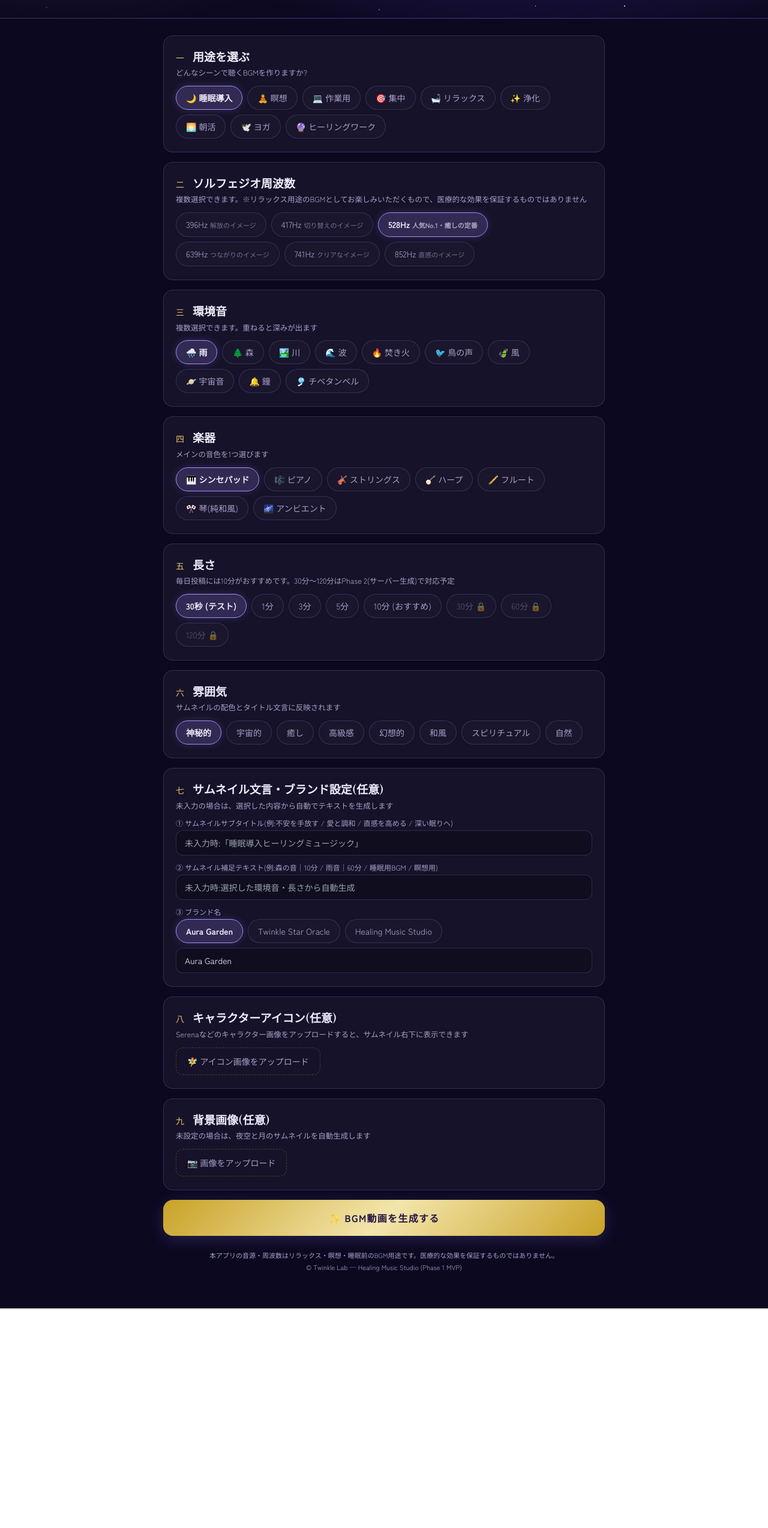
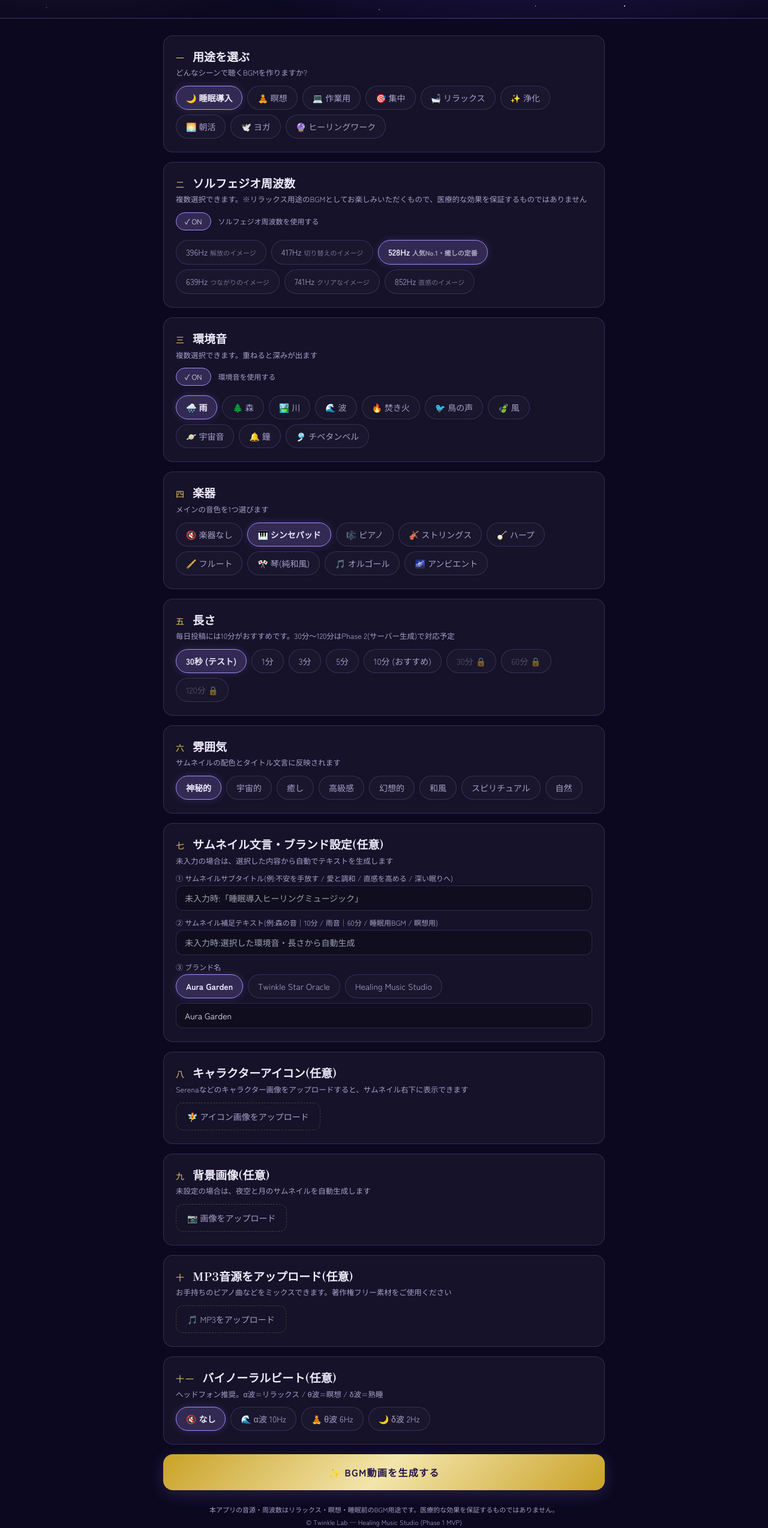
Before and after one commit to sincere1229/healing-music-studio, a Next.js app: page / in a window 1280 px wide. Shown: the part 250-2797 px from the top of the page at 60% size. Before the commit the page ends 2431 px from the top, so only its background shows below. Built offline with nearby package versions, Linux system fonts and the light colour scheme.

Commit message:
Update HealingMusicStudio.jsx

```diff
--- a/components/HealingMusicStudio.jsx
+++ b/components/HealingMusicStudio.jsx
@@ -109,12 +109,14 @@ const AMBIENTS = [
 ];
 
 const INSTRUMENTS = [
+  { id: "none", label: "楽器なし", emoji: "🔇" },
   { id: "pad", label: "シンセパッド", emoji: "🎹" },
   { id: "piano", label: "ピアノ", emoji: "🎼" },
   { id: "strings", label: "ストリングス", emoji: "🎻" },
   { id: "harp", label: "ハープ", emoji: "🪕" },
   { id: "flute", label: "フルート", emoji: "🪈" },
   { id: "koto", label: "琴(純和風)", emoji: "🎌" },
+  { id: "musicbox", label: "オルゴール", emoji: "🎵" },
   { id: "ambient", label: "アンビエント", emoji: "🌌" },
 ];
 
@@ -203,7 +205,7 @@ function chirp(ctx, out, t, vol = 0.028) {
   o.stop(t + 0.45);
 }
 
-async function renderAudio({ freqs, ambients, instrument, duration }) {
+async function renderAudio({ freqs, ambients, instrument, duration, uploadedMp3Buffer, mp3Vol, binauralType, binauralVol, useFreqs, useAmbients }) {
   const sr = 44100;
   const OAC = window.OfflineAudioContext || window.webkitOfflineAudioContext;
   if (!OAC) throw new Error("この端末では音声生成(OfflineAudioContext)が利用できません。");
@@ -223,9 +225,44 @@ async function renderAudio({ freqs, ambients, instrument, duration }) {
   master.gain.linearRampToValueAtTime(0, duration);
   master.connect(comp);
 
+  /* --- アップロードMP3音源 --- */
+  if (uploadedMp3Buffer) {
+    const mp3Gain = ctx.createGain();
+    mp3Gain.gain.value = (mp3Vol || 80) / 100;
+    mp3Gain.connect(master);
+    let offset = 0;
+    while (offset < duration) {
+      const src = ctx.createBufferSource();
+      src.buffer = uploadedMp3Buffer;
+      src.connect(mp3Gain);
+      src.start(offset);
+      offset += uploadedMp3Buffer.duration;
+    }
+  }
+
+  /* --- バイノーラルビート --- */
+  if (binauralType && binauralType !== "none") {
+    const freqMap = { alpha: 10, theta: 6, delta: 2 };
+    const diff = freqMap[binauralType] || 10;
+    const base = 200;
+    const merger = ctx.createChannelMerger(2);
+    const bGain = ctx.createGain();
+    bGain.gain.value = ((binauralVol || 25) / 100) * 0.12;
+    merger.connect(bGain);
+    bGain.connect(comp);
+    const lo = ctx.createOscillator(); lo.frequency.value = base; lo.type = "sine";
+    const ro = ctx.createOscillator(); ro.frequency.value = base + diff; ro.type = "sine";
+    const lg = ctx.createGain(); lg.gain.value = 1;
+    const rg = ctx.createGain(); rg.gain.value = 1;
+    lo.connect(lg); ro.connect(rg);
+    lg.connect(merger, 0, 0); rg.connect(merger, 0, 1);
+    lo.start(0); ro.start(0); lo.stop(duration); ro.stop(duration);
+  }
+
   /* --- ソルフェジオ周波数トーン --- */
-  const n = Math.max(1, freqs.length);
-  freqs.forEach((f, idx) => {
+  const activeFreqs = useFreqs ? freqs : [];
+  const n = Math.max(1, activeFreqs.length);
+  activeFreqs.forEach((f, idx) => {
     [0, 1].forEach((side) => {
       const o = ctx.createOscillator();
       o.type = "sine";
@@ -457,6 +494,38 @@ async function renderAudio({ freqs, ambients, instrument, duration }) {
     });
   }
 
+  /* --- オルゴール --- */
+  if (instrument === "musicbox") {
+    const mbScale = [523.25, 587.33, 659.25, 698.46, 783.99, 880, 987.77, 1046.5];
+    const mbPluck = (t, f, vol = 0.09) => {
+      const harmonics = [1, 2, 3, 4, 6];
+      harmonics.forEach((h, i) => {
+        const o = ctx.createOscillator();
+        o.type = "sine";
+        o.frequency.value = f * h;
+        const g = ctx.createGain();
+        const v = vol / (1 + i * 1.8);
+        g.gain.setValueAtTime(v, t);
+        g.gain.exponentialRampToValueAtTime(0.0001, t + 3.5 - i * 0.4);
+        o.connect(g);
+        g.connect(master);
+        o.start(t);
+        o.stop(t + 4);
+      });
+    };
+    const patterns = [
+      [0, 2, 4, 5, 7], [0, 3, 5, 7, 0], [4, 5, 7, 5, 4],
+    ];
+    let patIdx = 0;
+    scheduleEvents(duration, 2.5, 5.5, (t) => {
+      const pat = patterns[patIdx % patterns.length];
+      pat.forEach((idx, k) => {
+        mbPluck(t + k * 0.35, mbScale[idx % mbScale.length], 0.07 + Math.random() * 0.03);
+      });
+      patIdx++;
+    });
+  }
+
   /* --- 環境音レイヤー --- */
   const addFilteredNoise = (noiseType, setup, vol) => {
     const src = noiseSource(ctx, noiseType);
@@ -469,7 +538,8 @@ async function renderAudio({ freqs, ambients, instrument, duration }) {
     return g;
   };
 
-  ambients.forEach((a) => {
+  const activeAmbients = useAmbients ? ambients : [];
+  activeAmbients.forEach((a) => {
     if (a === "rain")
       addFilteredNoise("white", (src, g) => {
         const hp = ctx.createBiquadFilter();
@@ -1154,6 +1224,19 @@ export default function HealingMusicStudio() {
   const [uploadedImg, setUploadedImg] = useState(null);
   const [uploadedName, setUploadedName] = useState("");
 
+  // MP3アップロード
+  const [uploadedMp3, setUploadedMp3] = useState(null);
+  const [uploadedMp3Name, setUploadedMp3Name] = useState("");
+  const [mp3Vol, setMp3Vol] = useState(80);
+
+  // バイノーラルビート
+  const [binauralType, setBinauralType] = useState("none");
+  const [binauralVol, setBinauralVol] = useState(25);
+
+  // オン/オフ設定
+  const [useFreqs, setUseFreqs] = useState(true);
+  const [useAmbients, setUseAmbients] = useState(true);
+
   // ① サムネイルサブタイトル ② 補足テキスト ③ ブランド名
   const [subtitle, setSubtitle] = useState("");
   const [supplement, setSupplement] = useState("");
@@ -1192,6 +1275,13 @@ export default function HealingMusicStudio() {
   const handleUpload = (e, kind = "bg") => {
     const f = e.target.files && e.target.files[0];
     if (!f) return;
+    if (kind === "mp3") {
+      setUploadedMp3Name(f.name);
+      const reader = new FileReader();
+      reader.onload = (ev) => setUploadedMp3(ev.target.result);
+      reader.readAsArrayBuffer(f);
+      return;
+    }
     const r = new FileReader();
     r.onload = () => {
       const img = new Image();
@@ -1226,7 +1316,7 @@ export default function HealingMusicStudio() {
     setResult(null);
     setVideoProgress(0);
     try {
-      const opts = { freqs, use, ambients, instrument, durationLabel, mood, duration: durationSec, subtitle, supplement, brandName };
+      const opts = { freqs, use, ambients, instrument, durationLabel, mood, duration: durationSec, subtitle, supplement, brandName, useFreqs, useAmbients, binauralType, binauralVol };
       const thumbExtra = { uploadedImg, charIcon, charEnabled, charSize };
 
       // ① サムネイル(YouTube用16:9 + Instagram用1:1)
@@ -1236,10 +1326,17 @@ export default function HealingMusicStudio() {
       const igThumbCanvas = drawThumbnail({ ...opts, ...thumbExtra, width: 1080, height: 1080 });
       const igThumbUrl = igThumbCanvas.toDataURL("image/png");
 
-      // ② 音声生成(簡易合成 / Phase 2 で AI音楽API に差替)
+      // ② 音声生成
       setStep("audio");
-      await new Promise((r) => setTimeout(r, 60)); // UI反映
-      const audioBuffer = await renderAudio(opts);
+      await new Promise((r) => setTimeout(r, 60));
+      // MP3バッファをデコード
+      let uploadedMp3Buffer = null;
+      if (uploadedMp3) {
+        const tmpCtx = new (window.AudioContext || window.webkitAudioContext)();
+        uploadedMp3Buffer = await tmpCtx.decodeAudioData(uploadedMp3.slice(0));
+        tmpCtx.close();
+      }
+      const audioBuffer = await renderAudio({ ...opts, uploadedMp3Buffer, mp3Vol });
       const wavBlob = bufferToWav(audioBuffer);
       const wavUrl = URL.createObjectURL(wavBlob);
       urlsRef.current.push(wavUrl);
@@ -1336,7 +1433,17 @@ export default function HealingMusicStudio() {
         </Section>
 
         <Section T={T} num="二" title="ソルフェジオ周波数" sub="複数選択できます。※リラックス用途のBGMとしてお楽しみいただくもので、医療的な効果を保証するものではありません">
-          {FREQS.map((f) => (
+          <div className="w-full flex items-center gap-3 mb-2">
+            <button
+              onClick={() => setUseFreqs(v => !v)}
+              className="rounded-full text-xs"
+              style={{ padding: "6px 14px", border: `1px solid ${useFreqs ? T.chipOnBorder : T.borderSoft}`, background: useFreqs ? T.chipOn : "transparent", color: useFreqs ? T.text : T.sub }}
+            >
+              {useFreqs ? "✓ ON" : "OFF"}
+            </button>
+            <span style={{ color: T.sub, fontSize: 12 }}>ソルフェジオ周波数を{useFreqs ? "使用する" : "使用しない"}</span>
+          </div>
+          {useFreqs && FREQS.map((f) => (
             <Chip T={T} key={f.hz} on={freqs.includes(f.hz)} onClick={() => toggle(freqs, f.hz, setFreqs)}>
               {f.hz}Hz <span style={{ opacity: 0.65, fontSize: 11 }}>{f.note}</span>
             </Chip>
@@ -1344,7 +1451,17 @@ export default function HealingMusicStudio() {
         </Section>
 
         <Section T={T} num="三" title="環境音" sub="複数選択できます。重ねると深みが出ます">
-          {AMBIENTS.map((a) => (
+          <div className="w-full flex items-center gap-3 mb-2">
+            <button
+              onClick={() => setUseAmbients(v => !v)}
+              className="rounded-full text-xs"
+              style={{ padding: "6px 14px", border: `1px solid ${useAmbients ? T.chipOnBorder : T.borderSoft}`, background: useAmbients ? T.chipOn : "transparent", color: useAmbients ? T.text : T.sub }}
+            >
+              {useAmbients ? "✓ ON" : "OFF"}
+            </button>
+            <span style={{ color: T.sub, fontSize: 12 }}>環境音を{useAmbients ? "使用する" : "使用しない"}</span>
+          </div>
+          {useAmbients && AMBIENTS.map((a) => (
             <Chip T={T} key={a.id} on={ambients.includes(a.id)} onClick={() => toggle(ambients, a.id, setAmbients)}>
               {a.emoji} {a.label}
             </Chip>
@@ -1484,6 +1601,60 @@ export default function HealingMusicStudio() {
           )}
         </Section>
 
+        <Section T={T} num="十" title="MP3音源をアップロード(任意)" sub="お手持ちのピアノ曲などをミックスできます。著作権フリー素材をご使用ください">
+          <div className="w-full grid gap-3">
+            <div className="flex flex-wrap items-center gap-3">
+              <label className="rounded-xl cursor-pointer text-sm" style={{ padding: "12px 18px", border: `1px dashed ${T.border}`, color: T.sub }}>
+                🎵 MP3をアップロード
+                <input type="file" accept="audio/*" onChange={(e) => handleUpload(e, "mp3")} style={{ display: "none" }} />
+              </label>
+              {uploadedMp3Name && (
+                <span className="flex items-center gap-2 text-xs" style={{ color: T.accent }}>
+                  ✓ {uploadedMp3Name}
+                  <button onClick={() => { setUploadedMp3(null); setUploadedMp3Name(""); }} style={{ color: T.sub, textDecoration: "underline" }}>削除</button>
+                </span>
+              )}
+            </div>
+            {uploadedMp3 && (
+              <div>
+                <label className="block text-xs mb-2" style={{ color: T.sub }}>MP3音量 {mp3Vol}%</label>
+                <input
+                  type="range" min="0" max="100" step="1" value={mp3Vol}
+                  onChange={(e) => setMp3Vol(Number(e.target.value))}
+                  className="w-full" style={{ accentColor: T.accent }}
+                />
+              </div>
+            )}
+          </div>
+        </Section>
+
+        <Section T={T} num="十一" title="バイノーラルビート(任意)" sub="ヘッドフォン推奨。α波=リラックス / θ波=瞑想 / δ波=熟睡">
+          <div className="w-full grid gap-3">
+            <div className="flex flex-wrap gap-2">
+              {[
+                { id: "none", label: "なし", emoji: "🔇" },
+                { id: "alpha", label: "α波 10Hz", emoji: "🌊" },
+                { id: "theta", label: "θ波 6Hz", emoji: "🧘" },
+                { id: "delta", label: "δ波 2Hz", emoji: "🌙" },
+              ].map((b) => (
+                <Chip T={T} key={b.id} on={binauralType === b.id} onClick={() => setBinauralType(b.id)}>
+                  {b.emoji} {b.label}
+                </Chip>
+              ))}
+            </div>
+            {binauralType !== "none" && (
+              <div>
+                <label className="block text-xs mb-2" style={{ color: T.sub }}>波動音量 {binauralVol}%</label>
+                <input
+                  type="range" min="5" max="60" step="1" value={binauralVol}
+                  onChange={(e) => setBinauralVol(Number(e.target.value))}
+                  className="w-full" style={{ accentColor: T.accent }}
+                />
+              </div>
+            )}
+          </div>
+        </Section>
+
         {/* ===== 生成ボタン ===== */}
         <button
           onClick={generate}
```
